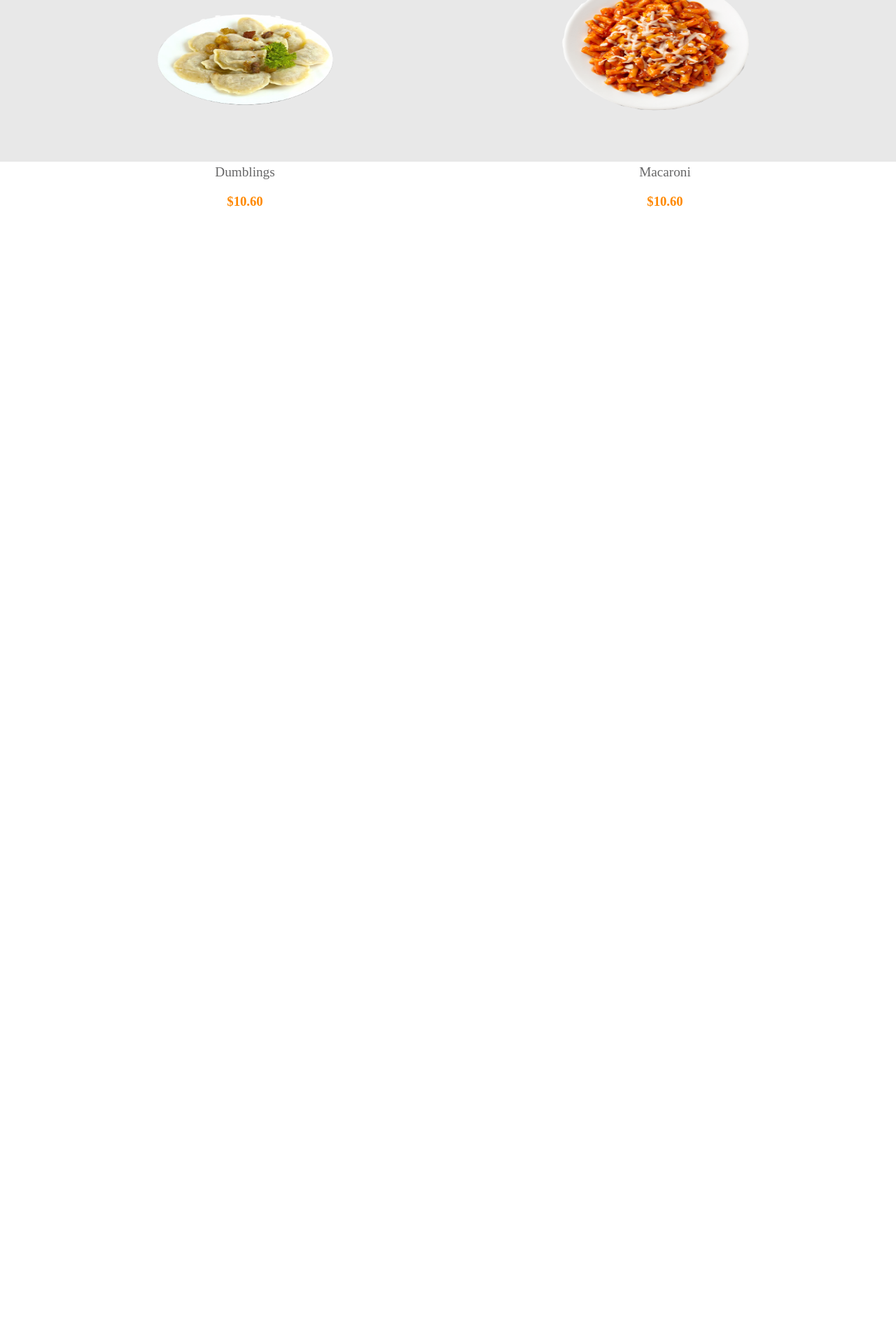
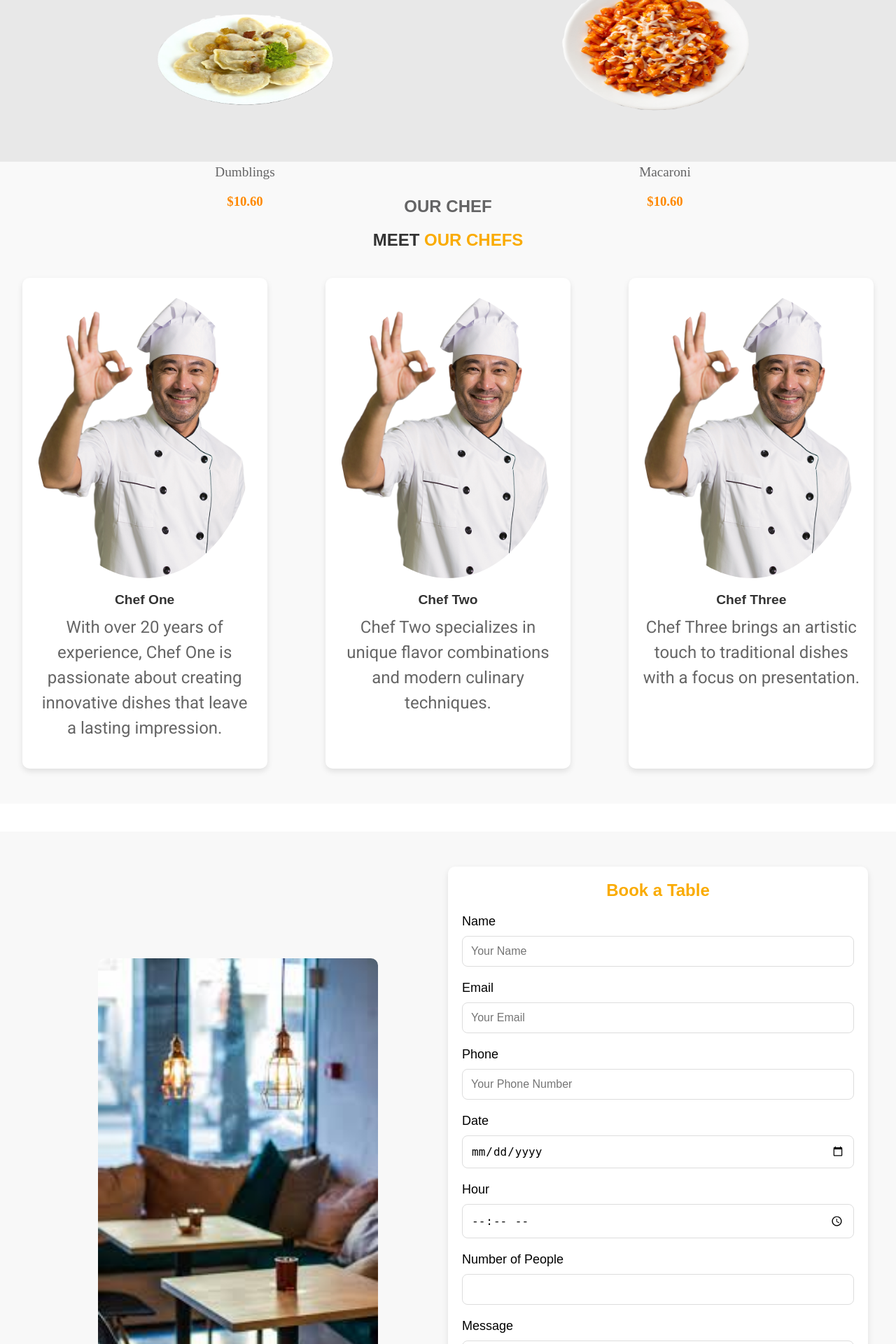
Before and after one commit to Yassinebhl1/project-restaurant, a PHP site: page / in a window 1280 px wide; the page is wider, and only the part inside the window is pictured. Shown: the part 2480-4400 px from the top of that part at 70% size. Before the commit the page ends 2776 px from the top of that part, so only its background shows below. Run offline with PHP 8.4, Linux system fonts and the light colour scheme.

Commit message:
i added the database of booking a table

```diff
--- /dev/null
+++ b/DB/config.php
@@ -0,0 +1,6 @@
+<?php
+define("HOSTNAME","localhost");
+define("USER","root");
+define("PASSWORD","");
+define("DB","booking");
+$con= new mysqli(HOSTNAME,USER,PASSWORD,DB) ;
--- a/index.html
+++ /dev/null
@@ -1,115 +0,0 @@
-<html lang="en">
-<head>
-  <meta charset="UTF-8">
-  <meta name="viewport" content="width=device-width, initial-scale=1.0">
-  <link rel="stylesheet" href="style.css">
-  <link rel="stylesheet" href="https://cdnjs.cloudflare.com/ajax/libs/font-awesome/6.7.2/css/all.min.css" />
-  <link rel="preconnect" href="https://fonts.googleapis.com">
-  <link rel="preconnect" href="https://fonts.gstatic.com" crossorigin>
-  <link href="https://fonts.googleapis.com/css2?family=Anton&family=Exo+2:ital,wght@0,500;1,500&family=Montserrat:ital,wght@0,701;1,701&family=Oswald:wght@200..700&family=Roboto:ital,wght@0,100..900;1,100..900&display=swap" rel="stylesheet">
-  <title>Document</title>
-</head>
-<body>
-  <header id="home">
-    <h1 id="logo"><span>Golden</span> Table</h1>
-    <nav>
-      <ul>
-
-        <a href="#home">Home</a>
-        <a href="#about">About</a>
-        <a href="#menu">Menu</a>
-        <a href="">chefs</a>
-        <a href="">Contact</a>
-      </ul>
-      <div class="btn">
-      <a href="">Book a Table</a>
-    </div>
-    </nav>
-  </header>
-  <main>
-    <section id="home" class="home">
-      <div class="part1">
-        <h1>Enjoy Your <br> Healthy <br>
-          Delicious Food</h1>
-        <p>Enjoy healthy, delicious food made with fresh ingredients</p>
-        <a class="btn2" href="">Book a Table</a>
-        <a class="video" id="watchVideo"><i class="fa-solid fa-video"></i>Watch Video</a>
-      </div>
-      <div id="videoContainer" class="hidden">
-        <video controls>
-          <source src="/video/Timeline 1.mp4" type="video/mp4">
-          Your browser does not support the video tag.
-        </video>
-      </div>
-        <img src="/img/plate.png" alt="">
-
-    </section>
-
-    <section id="about" class="about">
-      <p id="head">ABOUT US</p>
-      <h1>LEARN MORE <span> ABOUT US</span></h1>
-      <img id="img1" src="/img/about.jpg" alt="">
-      <div class="number">
-        <h2>Book a Table <br><span>+212 6009765998</span></h2>
-      </div>
-
-      <div class="part2">
-        <p id="p1">Lorem ipsum dolor sit amet, consectetur <br>adipiscing elit, sed do eiusmod tempor <br>incididunt ut labore et dolore magna aliqua.</p>
-        <br>
-        <p><i class="fa-solid fa-circle-check"></i>Ullamco laboris nisi ut aliquip ex ea commodo consequat.</p><br>
-        <p><i class="fa-solid fa-circle-check"></i>Duis aute irure dolor in reprehenderit in voluptate velit.</p><br>
-        <p><i class="fa-solid fa-circle-check"></i>Ullamco laboris nisi ut aliquip ex ea commodo consequat. Duis <br>aute irure dolor in reprehenderit in voluptate trideta <br>storacalaperda mastiro dolore eu fugiat nulla pariatur.</p>
-        <br>
-        <p>Ullamco laboris nisi ut aliquip ex ea commodo consequat. Duis <br>aute irure dolor in reprehenderit in voluptate trideta <br>storacalaperda mastiro dolore eu fugiat nulla pariatur.</p>
-        <img id="img2" src="/img/about-2.jpg" alt="">
-      </div>
-
-    </section>
-
-    <section class="menu" id="menu">
-      <div class="menu-text">
-        <p>OUR MENU</p>
-        <h1>CHECK SOME OF <span>OUR MENU</span></h1>
-      </div>
-    <div class="parent">
-        <div class="plate-1">
-        <img src="img/plates-img/sushi.png" alt="">
-        <p>Sushi</p>
-        <h3>$10.60</h3>
-      </div>
-      <div class="plate-1">
-        <img src="img/plates-img/chicken.png" alt="">
-        <p>chicken</p>
-        <h3>$10.60</h3>
-      </div>
-      <div class="plate-1">
-        <img src="img/plates-img/fich.png" alt="">
-        <p>fish</p>
-        <h3>$10.60</h3>
-      </div>
-      <div class="plate-1">
-        <img src="img/plates-img/dumblings.png" alt="">
-        <p>Dumblings</p>
-        <h3>$10.60</h3>
-      </div>
-      <div class="plate-1">
-        <img src="img/plates-img/macaroni.png" alt="">
-        <p>Macaroni</p>
-        <h3>$10.60</h3>
-      </div>
-      <div class="plate-1">
-        <img src="img/plate.png" alt="">
-        <p>Steak</p>
-        <h3>$10.60</h3>
-      </div>
-    </div>
-
-    </section>
-    <section id="chef" class="chef">
-
-    </section>
-  </main>
-  <script src="script.js"></script>
-
-</body>
-</html>
--- /dev/null
+++ b/index.php
@@ -0,0 +1,225 @@
+<?php
+
+include 'db/config.php';
+
+if ($con->connect_error) {
+    die("Connection failed: " . $con->connect_error);
+}
+
+if (isset($_POST['submit'])) {
+    // Get form data
+    $name = $_POST['name'];
+    $email = $_POST['email'];
+    $phone = $_POST['phone'];
+    $date = $_POST['date'];
+    $hour = $_POST['hour'];
+    $people = $_POST['people'];
+    $message = $_POST['messages'];
+
+    // Insert data into database
+    $sql = "INSERT INTO booking (name, email, phone, time, hours, people, messages)
+            VALUES ('$name', '$email', '$phone', '$date', '$hour', '$people', '$message')";
+
+    if ($con->query($sql) === TRUE) {
+        echo "Booking successfully made!";
+    } else {
+        echo "Error: " . $sql . "<br>" . $con->error;
+    }
+
+    // Close connection
+    $con->close();
+}
+?>
+
+
+<html lang="en">
+<head>
+  <meta charset="UTF-8">
+  <meta name="viewport" content="width=device-width, initial-scale=1.0">
+  <link rel="stylesheet" href="style.css">
+  <link rel="stylesheet" href="https://cdnjs.cloudflare.com/ajax/libs/font-awesome/6.7.2/css/all.min.css" />
+  <link rel="preconnect" href="https://fonts.googleapis.com">
+  <link rel="preconnect" href="https://fonts.gstatic.com" crossorigin>
+  <link href="https://fonts.googleapis.com/css2?family=Anton&family=Exo+2:ital,wght@0,500;1,500&family=Montserrat:ital,wght@0,701;1,701&family=Oswald:wght@200..700&family=Roboto:ital,wght@0,100..900;1,100..900&display=swap" rel="stylesheet">
+  <title>Document</title>
+</head>
+<body>
+  <header id="home">
+    <h1 id="logo"><span>Golden</span> Table</h1>
+    <nav>
+      <ul>
+
+        <a href="#home">Home</a>
+        <a href="#about">About</a>
+        <a href="#menu">Menu</a>
+        <a href="#chef">chefs</a>
+      </ul>
+      <div class="btn">
+      <a href="#booking">Book a Table</a>
+    </div>
+    </nav>
+  </header>
+  <main>
+    <section id="home" class="home">
+      <div class="part1">
+        <h1>Enjoy Your <br> Healthy <br>
+          Delicious Food</h1>
+        <p>Enjoy healthy, delicious food made with fresh ingredients</p>
+        <a class="btn2" href="">Book a Table</a>
+        <a class="video" id="watchVideo"><i class="fa-solid fa-video"></i>Watch Video</a>
+      </div>
+      <div id="videoContainer" class="hidden">
+        <video controls>
+          <source src="/video/Timeline 1.mp4" type="video/mp4">
+          Your browser does not support the video tag.
+        </video>
+      </div>
+        <img src="/img/plate.png" alt="">
+
+    </section>
+
+    <section id="about" class="about">
+      <p id="head">ABOUT US</p>
+      <h1>LEARN MORE <span> ABOUT US</span></h1>
+      <img id="img1" src="/img/about.jpg" alt="">
+      <div class="number">
+        <h2>Book a Table <br><span>+212 6009765998</span></h2>
+      </div>
+
+      <div class="part2">
+        <p id="p1">Lorem ipsum dolor sit amet, consectetur <br>adipiscing elit, sed do eiusmod tempor <br>incididunt ut labore et dolore magna aliqua.</p>
+        <br>
+        <p><i class="fa-solid fa-circle-check"></i>Ullamco laboris nisi ut aliquip ex ea commodo consequat.</p><br>
+        <p><i class="fa-solid fa-circle-check"></i>Duis aute irure dolor in reprehenderit in voluptate velit.</p><br>
+        <p><i class="fa-solid fa-circle-check"></i>Ullamco laboris nisi ut aliquip ex ea commodo consequat. Duis <br>aute irure dolor in reprehenderit in voluptate trideta <br>storacalaperda mastiro dolore eu fugiat nulla pariatur.</p>
+        <br>
+        <p>Ullamco laboris nisi ut aliquip ex ea commodo consequat. Duis <br>aute irure dolor in reprehenderit in voluptate trideta <br>storacalaperda mastiro dolore eu fugiat nulla pariatur.</p>
+        <img id="img2" src="/img/about-2.jpg" alt="">
+      </div>
+
+    </section>
+
+    <section class="menu" id="menu">
+      <div class="menu-text">
+        <p>OUR MENU</p>
+        <h1>CHECK SOME OF <span>OUR MENU</span></h1>
+      </div>
+    <div class="parent">
+        <div class="plate-1">
+        <img src="img/plates-img/sushi.png" alt="">
+        <p>Sushi</p>
+        <h3>$10.60</h3>
+      </div>
+      <div class="plate-1">
+        <img src="img/plates-img/chicken.png" alt="">
+        <p>chicken</p>
+        <h3>$10.60</h3>
+      </div>
+      <div class="plate-1">
+        <img src="img/plates-img/fich.png" alt="">
+        <p>fish</p>
+        <h3>$10.60</h3>
+      </div>
+      <div class="plate-1">
+        <img src="img/plates-img/dumblings.png" alt="">
+        <p>Dumblings</p>
+        <h3>$10.60</h3>
+      </div>
+      <div class="plate-1">
+        <img src="img/plates-img/macaroni.png" alt="">
+        <p>Macaroni</p>
+        <h3>$10.60</h3>
+      </div>
+      <div class="plate-1">
+        <img src="img/plate.png" alt="">
+        <p>Steak</p>
+        <h3>$10.60</h3>
+      </div>
+    </div>
+
+    </section>
+    <section id="chef" class="chef">
+      <p>OUR CHEF</p>
+      <h1>MEET <span>OUR CHEFS</span></h1>
+      <div class="chef-info">
+        <div class="chef-card">
+          <img src="/img/chef 1.png" alt="Chef 1">
+          <h3>Chef One</h3>
+          <p>With over 20 years of experience, Chef One is passionate about creating innovative dishes that leave a lasting impression.</p>
+        </div>
+        <div class="chef-card">
+          <img src="/img/chef 1.png" alt="Chef 2">
+          <h3>Chef Two</h3>
+          <p>Chef Two specializes in unique flavor combinations and modern culinary techniques.</p>
+        </div>
+        <div class="chef-card">
+          <img src="/img/chef 1.png" alt="Chef 3">
+          <h3>Chef Three</h3>
+          <p>Chef Three brings an artistic touch to traditional dishes with a focus on presentation.</p>
+        </div>
+      </div>
+    </section>
+
+    <section id="booking" class="booking-section">
+      <div class="booking-container">
+          <div class="image-container">
+              <img src="/img/table.jpeg" alt="Restaurant" class="booking-image">
+          </div>
+          <div class="form-container">
+              <h1>Book a Table</h1>
+              <form action="index.php" method="POST" class="booking-form">
+                  <label for="name">Name</label>
+                  <input type="text" id="name" name="name" placeholder="Your Name" required>
+
+                  <label for="email">Email</label>
+                  <input type="email" id="email" name="email" placeholder="Your Email" required>
+
+                  <label for="phone">Phone</label>
+                  <input type="tel" id="phone" name="phone" placeholder="Your Phone Number" required>
+
+                  <label for="date">Date</label>
+                  <input type="date" id="date" name="date" required>
+
+                  <label for="hour">Hour</label>
+                  <input type="time" id="hour" name="hour" required>
+
+                  <label for="people">Number of People</label>
+                  <input type="number" id="people" name="people" min="1" max="20" required>
+
+                  <label for="message">Message</label>
+                  <textarea id="message" name="messages" rows="4" placeholder="Any special requests?" required></textarea>
+
+                  <button type="submit" name="submit" class="submit-btn">Submit</button>
+              </form>
+          </div>
+      </div>
+  </section>
+
+
+
+  <footer class="footer">
+    <div class="footer-container">
+        <div class="footer-info">
+            <p>&copy; 2025 Golden Table . All Rights Reserved.</p>
+        </div>
+        <div class="footer-links">
+            <ul>
+                <li><a href="#">Privacy Policy</a></li>
+                <li><a href="#">Terms of Service</a></li>
+                <li><a href="#">Contact Us</a></li>
+            </ul>
+        </div>
+        <div class="footer-social">
+            <a href="#" class="social-icon"><img src="/icons/facebook" alt="Facebook"></a>
+            <a href="#" class="social-icon"><img src="/icons/twitter" alt="Twitter"></a>
+            <a href="#" class="social-icon"><img src="/icons/insta" alt="Instagram"></a>
+        </div>
+    </div>
+</footer>
+
+
+  </main>
+  <script src="script.js"></script>
+
+</body>
+</html>
--- a/style.css
+++ b/style.css
@@ -379,3 +379,217 @@ main .menu .parent .plate-1 {
     opacity: 1;
   }
 }
+
+
+
+
+
+/* Chef Section */
+
+
+#chef {
+  padding: 50px 0;
+  text-align: center;
+  background-color: #f9f9f9;
+}
+
+#chef p {
+  font-family: "Montserrat", sans-serif;
+  font-weight: 600;
+  color: rgba(23, 23, 24, 0.658);
+  font-size: 1.5rem;
+  margin-bottom: 20px;
+}
+
+#chef h1 {
+  font-family: "Montserrat", sans-serif;
+  font-weight: bold;
+  font-size: 1.5rem;
+  color: #333;
+  margin-bottom: 40px;
+}
+
+#chef h1 span {
+  color: #faab00;
+}
+
+#chef .chef-info {
+  display: grid;
+  grid-template-columns: repeat(3, 1fr); /* 3 columns */
+  gap: 20px;
+  justify-items: center;
+  margin-top: 20px;
+}
+
+#chef .chef-card {
+  max-width: 350px;
+  text-align: center;
+  background-color: white;
+  padding: 20px;
+  border-radius: 10px;
+  box-shadow: 0 4px 8px rgba(0, 0, 0, 0.1);
+  transition: 0.3s ease;
+}
+
+#chef .chef-card:hover {
+  transform: scale(1.05);
+  box-shadow: 0 8px 16px rgba(0, 0, 0, 0.2);
+}
+
+#chef .chef-card img {
+  width: 100%;
+  height: auto;
+  border-radius: 50%;
+  margin-bottom: 20px;
+}
+
+#chef .chef-card h3 {
+  font-family: "Montserrat", sans-serif;
+  font-weight: bold;
+  font-size: 1.2rem;
+  color: #333;
+  margin-bottom: 10px;
+}
+
+#chef .chef-card p {
+  font-family: "Roboto", sans-serif;
+  font-weight: 400;
+  color: #666;
+  line-height: 1.5;
+}
+
+
+
+
+/* Booking */
+
+.booking-section {
+  margin-top: 40px;
+  font-family: "Montserrat", sans-serif;
+  padding: 50px 20px;
+  text-align: center;
+  background-color: #f8f8f8;
+}
+
+.booking-container {
+  display: flex;
+  align-items: center;
+  justify-content: center;
+  max-width: 1200px;
+  margin: 0 auto;
+}
+
+.image-container {
+  flex: 1;
+  padding: 20px;
+}
+
+.booking-image {
+  width: 100%;
+  max-width: 400px;
+  height: auto;
+  border-radius: 10px;
+}
+
+main .booking-section .booking-container .form-container h1{
+  color: #faab00;
+  margin-bottom: 20px;
+}
+
+.form-container {
+  flex: 1;
+  max-width: 600px;
+  padding: 20px;
+  background-color: #fff;
+  border-radius: 10px;
+  box-shadow: 0 4px 10px rgba(0, 0, 0, 0.1);
+}
+
+.booking-form label {
+  font-size: 18px;
+  margin-bottom: 10px;
+  display: block;
+  text-align: left;
+}
+
+.booking-form input,
+.booking-form textarea {
+  width: 100%;
+  padding: 12px;
+  margin-bottom: 20px;
+  border: 1px solid #ddd;
+  border-radius: 8px;
+  font-size: 16px;
+}
+
+.booking-form button {
+  padding: 12px 25px;
+  background-color: #ff8800ef;
+  color: white;
+  font-size: 18px;
+  border: none;
+  border-radius: 8px;
+  cursor: pointer;
+  transition: background-color 0.3s;
+}
+
+.booking-form button:hover {
+  background-color: #ff8800;
+}
+
+
+
+
+.footer {
+  background-color: #333;
+  color: white;
+  padding: 30px 0;
+  text-align: center;
+}
+
+.footer-container {
+  display: flex;
+  justify-content: space-between;
+  align-items: center;
+  max-width: 1200px;
+  margin: 0 auto;
+  flex-wrap: wrap;
+}
+
+.footer-info p {
+  margin: 0;
+}
+
+.footer-links ul {
+  list-style-type: none;
+  padding: 0;
+}
+
+.footer-links ul li {
+  display: inline;
+  margin-right: 20px;
+}
+
+.footer-links ul li a {
+  color: white;
+  text-decoration: none;
+  font-size: 16px;
+}
+
+.footer-links ul li a:hover {
+  text-decoration: underline;
+}
+
+.footer-social .social-icon {
+  margin: 0 10px;
+}
+
+.footer-social .social-icon img {
+  width: 30px;
+  height: 30px;
+  transition: transform 0.3s;
+}
+
+.footer-social .social-icon img:hover {
+  transform: scale(1.1);
+}
```
Also changed, not shown: icons/facebook.webp (added), icons/insta.webp (added), icons/twitter.png (added), img/ccchef3.png (added), img/cheef2.png (added), img/chef 1.png (added), img/table.jpeg (added).
